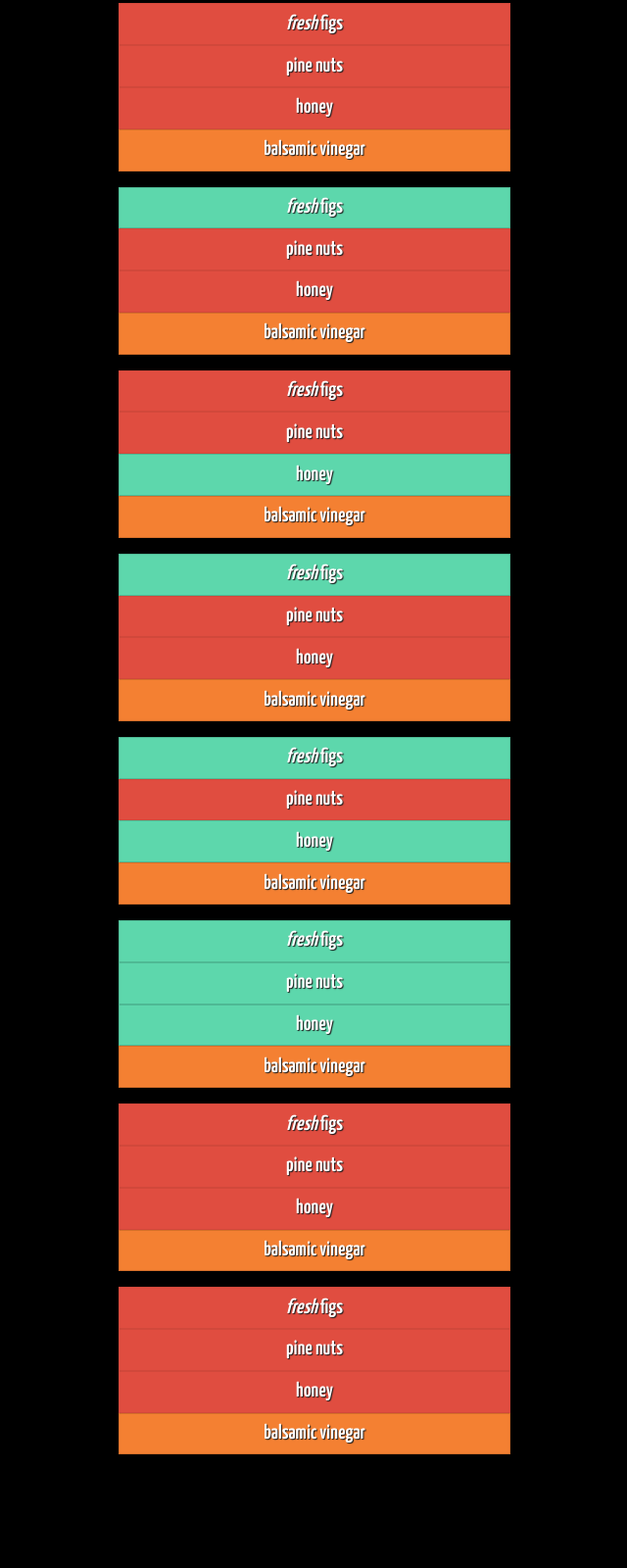
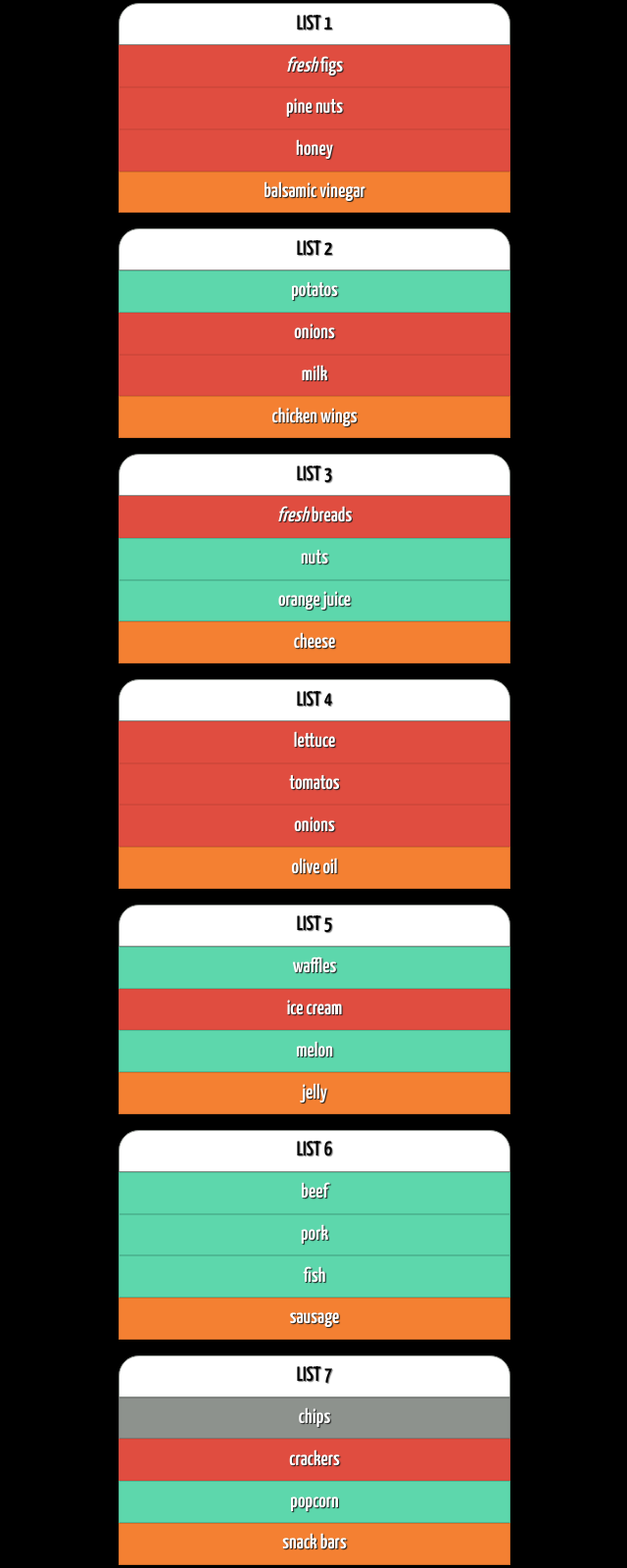
Before and after one commit to rafaelnmo/javaScript_and_JQuery, a plain HTML site: page chapter2/ex4/index.html in a window 1280 px wide. Shown: the part 259-1859 px from the top of the page at 98% size, without its empty margins (319-959 px from the left). Before the commit the page ends 1759 px from the top, so only its background shows below. Drawn offline with Linux system fonts and the light colour scheme.

Commit message:
Including new lists to the page

```diff
--- a/chapter2/ex4/css/style.css
+++ b/chapter2/ex4/css/style.css
@@ -77,9 +77,37 @@ li {
     text-shadow: 1px 1px 1px rgb(29, 29, 29);
 }
 
-.hot, .second_hot, .third_hot, .fourth_hot, .fifth_hot, .seventh_hot, .eighth_hot{
+.hot, .second_hot, .third_hot, .fourth_hot, .fifth_hot, .seventh_hot, .eighth_hot, .nineth_hot{
     background-color: #e04d40;
     border: 1px solid #d1483b;
+}
+
+.zero {
+    background-color: white;
+    border: 1px solid #8d928d;
+
+    color: black;
+    text-shadow: 1px 1px 1px rgb(131, 131, 131);
+    border-radius: 1em 1em 0 0;
+
+    text-transform: uppercase;
+
+}
+
+.message {
+    background-color: white;
+    border: 1px solid #8d928d;
+
+    color: black;
+    text-shadow: 1px 1px 1px rgb(131, 131, 131);
+    border-radius: 1em;
+
+    margin: 0.5em;
+
+}
+
+.hidden {
+    display: none;
 }
 
 .complete {
--- a/chapter2/ex4/index.html
+++ b/chapter2/ex4/index.html
@@ -19,61 +19,94 @@
         <h1>Buy groceries</h1>
 
         <ul class="first-list">
+            <li class="zero">List one</li>
             <li id="one" class="hot"><em>fresh</em> figs</li>
             <li id="two" class="hot">pine nuts</li>
             <li id="three" class="hot">honey</li>
             <li id="four">balsamic vinegar</li>
         </ul>
 
+
         <ul class="second-list">
-            <li id="second-list_one" class="second_hot"><em>fresh</em> figs</li>
-            <li id="second-list_two" class="second_hot">pine nuts</li>
-            <li id="second-list_three" class="second_hot">honey</li>
-            <li id="second-list_four">balsamic vinegar</li>
+            <li class="zero">List one</li>
+
+            <li id="second-list_one" class="second_hot">potatos</li>
+            <li id="second-list_two" class="second_hot">onions</li>
+            <li id="second-list_three" class="second_hot">milk</li>
+            <li id="second-list_four">chicken wings</li>
         </ul>
 
         <ul class="third-list">
-            <li id="third-list_one" class="third_hot"><em>fresh</em> figs</li>
-            <li id="third-list_two" class="third_hot">pine nuts</li>
-            <li id="third-list_three" class="third_hot">honey</li>
-            <li id="third-list_four">balsamic vinegar</li>
+            <li class="zero">List one</li>
+
+            <li id="third-list_one" class="third_hot"><em>fresh</em> breads</li>
+            <li id="third-list_two" class="third_hot">nuts</li>
+            <li id="third-list_three" class="third_hot">orange juice</li>
+            <li id="third-list_four">cheese</li>
         </ul>
 
         <ul class="fourth-list">
-            <li id="fourth-list_one" class="fourth_hot"><em>fresh</em> figs</li>
-            <li id="fourth-list_two" class="fourth_hot">pine nuts</li>
-            <li id="fourth-list_three" class="fourth_hot">honey</li>
-            <li id="fourth-list_four">balsamic vinegar</li>
+            <li class="zero">List one</li>
+
+            <li id="fourth-list_one" class="fourth_hot">lettuce</li>
+            <li id="fourth-list_two" class="fourth_hot">tomatos</li>
+            <li id="fourth-list_three" class="fourth_hot">onions</li>
+            <li id="fourth-list_four">olive oil</li>
         </ul>
 
         <ul class="fifth-list">
-            <li id="fifth-list_one" class="fifth_hot"><em>fresh</em> figs</li>
-            <li id="fifth-list_two" class="fifth_hot">pine nuts</li>
-            <li id="fifth-list_three" class="fifth_hot">honey</li>
-            <li id="fifth-list_four">balsamic vinegar</li>
+            <li class="zero">List one</li>
+
+            <li id="fifth-list_one" class="fifth_hot">waffles</li>
+            <li id="fifth-list_two" class="fifth_hot">ice cream</li>
+            <li id="fifth-list_three" class="fifth_hot">melon</li>
+            <li id="fifth-list_four">jelly</li>
         </ul>
 
         <ul class="sixth-list">
-            <li id="sixth-list_one" class="sixth_hot"><em>fresh</em> figs</li>
-            <li id="sixth-list_two" class="sixth_hot">pine nuts</li>
-            <li id="sixth-list_three" class="sixth_hot">honey</li>
-            <li id="sixth-list_four">balsamic vinegar</li>
+            <li class="zero">List one</li>
+
+            <li id="sixth-list_one" class="sixth_hot">beef</li>
+            <li id="sixth-list_two" class="sixth_hot">pork</li>
+            <li id="sixth-list_three" class="sixth_hot">fish</li>
+            <li id="sixth-list_four">sausage</li>
         </ul>
 
 
-        <ul id="seventh-list" class="seventh-list">
-            <li id="seventh-list_one" class="seventh_hot"><em>fresh</em> figs</li>
-            <li id="seventh-list_two" class="seventh_hot">pine nuts</li>
-            <li id="seventh-list_three" class="seventh_hot">honey</li>
-            <li id="seventh-list_four">balsamic vinegar</li>
+        <ul id="seventh-list" class="seventh-list"
+        ><li class="zero">List one</li
+            ><li id="seventh-list_one" class="seventh_hot">chips</li
+            ><li id="seventh-list_two" class="seventh_hot">crackers</li
+                ><li id="seventh-list_three" class="seventh_hot">popcorn</li
+                    ><li id="seventh-list_four">snack bars</li
+                        ></ul>
+
+
+        <ul id="eighth-list" class="eighth-list"
+        ><li class="zero">List one</li
+            ><li id="eighth-list_one" class="eighth_hot"><em>fresh</em> figs</li
+            ><li id="eighth-list_two" class="eighth_hot">pine nuts</li
+                ><li id="eighth-list_three" class="eighth_hot">honey</li
+                    ><li id="eighth-list_four">balsamic vinegar</li
+                        ></ul>
+
+        <ul class="nineth-list">
+            <li class="zero">List one</li>
+
+            <li id="nineth-list_one" class="nineth_hot"><em>fresh</em> figs</li>
+            <li id="nineth-list_two" >pine nuts</li>
+            <li id="nineth-list_three" >honey</li>
+            <li id="nineth-list_four">balsamic vinegar</li>
         </ul>
 
+        <ul class="tenth-list">
+            <li class="zero">List one</li>
 
-        <ul id="eighth-list" class="eighth-list">
-            <li id="eighth-list_one" class="eighth_hot"><em>fresh</em> figs</li>
-            <li id="eighth-list_two" class="eighth_hot">pine nuts</li>
-            <li id="eighth-list_three" class="eighth_hot">honey</li>
-            <li id="eighth-list_four">balsamic vinegar</li>
+            <li id="tenth-list_one" ><em class="hidden" >fresh</em> figs</li>
+            <li id="tenth-list_two" >pine nuts</li>
+            <li id="tenth-list_three" >honey</li>
+            <li id="tenth-list_four">balsamic vinegar</li>
+            <li id="results" class="message"> </li>
         </ul>
 
         <script src="js/script.js"></script>
--- a/chapter2/ex4/js/script.js
+++ b/chapter2/ex4/js/script.js
@@ -1,39 +1,45 @@
-var el = document.getElementById('second-list_one');
-el.className = 'cool';
+//-----------------------------------------------------//
+var el = document.getElementById('second-list_one');    //  gets the element with the id 'second-list_one'
+el.className = 'cool';      // change the value of theclass attribute
 
-
+//-----------------------------------------------------//
 // Item method to get one element of a list
 var elements = document.getElementsByClassName('hot');  //creates an array with all elements that has class 'hot'
 if (elements.length >= 1) {             // verify if the array 'elements' is not empty
     var firstItem = elements.item(0);   // select the first item of the list using the 'item()' method
 }
 
+//-----------------------------------------------------//
 // Array sintax to get an element out
 var elements2 = document.getElementsByClassName('hot');
 if (elements2.length >= 1) {
     var firstItem2 = elements2[0];  // access the array using the array syntax
 }
 
+//-----------------------------------------------------//
 var elements3 = document.getElementsByClassName('third_hot');   // Find 'third_hot' items and save in an array
 if (elements3.length > 2) {         // If 3 or more are found
     var el3 = elements3[2];     // Select the third one from the NodeList
     el3.className = 'cool';     // Change the value if its class attribute
 }
 
-var elements4 = document.getElementsByTagName('li');
+//-----------------------------------------------------//
+var elements4 = document.getElementsByTagName('li');    // gets all the 'li' elements and put in an array
 if (elements4.length > 0) {
-    var el4 = elements4[12];
-    el4.className = 'cool';
+    var el4 = elements4[12];    // select the 13th element of the array and puts in a variable
+    el4.className = 'cool';     // change the class of the selected element
 }
 
+//-----------------------------------------------------//
 // querySelector() only returns the first match
-var el5 = document.querySelector('li.fifth_hot');
+var el5 = document.querySelector('li.fifth_hot');       // saves the first match in a variable
 el5.className = 'cool';
 
+//-----------------------------------------------------//
 // querySelectorAll returns a NodeList
 // The second matching element (the third list item) is selected and changed
-var els = document.querySelectorAll('li.fifth_hot');
-els[1].className = 'cool';
+var els = document.querySelectorAll('li.fifth_hot');    // selects all elements matching the property
+els[1].className = 'cool';      // change the second element
 
 
 //-------------------------------------------------------//
@@ -51,20 +57,52 @@ var startItem = document.getElementById('seventh-list_two');
 var prevItem = startItem.previousSibling;
 var nextItem = startItem.nextSibling;
 
-//window.alert(nextItem.className);
-
-// Change the values of the siblings' class attributes
 prevItem.className = 'complete';
 nextItem.className = 'cool';
-//window.alert(prevItem.className);
-//-----------------------------------------------------
-// Select the start point of the three
-// var startItem8 = document.getElementsByTagName('ul');
 
-//window.alert(startItem8);
 
-//var firstItem8 = startItem8.firstChild;
+//-----------------------------------------------------//
+var startItem8 = document.getElementsByTagName('ul')[7];
+var firstItem = startItem8.firstChild;
+var lastItem = startItem8.lastChild;
 
-//window.alert(typeof firstItem8);
+firstItem.nextSibling.setAttribute('class', 'complete');
+lastItem.setAttribute('class', 'cool');
 
-//firstItem8.setAttribute('class', 'complete');
+//-----------------------------------------------------//
+var listNumber = document.querySelectorAll('li.zero');
+
+if (listNumber.length >= 1) {
+
+    for (var i = 0; i < listNumber.length; i++ ) {
+        var elText = listNumber[i].firstChild.nodeValue;
+        //window.alert(elText);
+        var elText = elText.replace('List one', 'List ' + (i+1));
+        listNumber[i].firstChild.nodeValue = elText;
+    }
+}
+
+
+//-----------------------------------------------------//
+var elElement9 = document.getElementById('nineth-list_one');
+
+var elNinethText = elElement9.firstChild.firstChild.nodeValue;  // Access an element that has its own child
+
+elNinethText = elNinethText.replace('fresh', 'very fresh');     // Change the text that will be replaced
+elElement9.firstChild.firstChild.nodeValue = elNinethText;      // Replace the text in the page
+
+//-----------------------------------------------------//
+var elElementTen = document.getElementById('tenth-list_one');   // Find the first list item
+elElementTen.setAttribute('class', 'cool');                     // Set the class for the first itemfound
+
+var showTextContent = elElementTen.textContent;                 // Get the value of textContent
+var showInnerText = elElementTen.innerText;                     // Get
+
+// Show the content of these two properties at the end of the list
+var msg = '<p>textContent: ' + showTextContent + '</p>';
+    msg += '<p>innerText: ' + showInnerText + '</p>';
+
+    var elMessage = document.getElementById('results');
+    elMessage.innerHTML = msg;
+
+    elElementTen.textContent = 'sourdough bread';
```
Also changed, not shown: package-lock.json (added).
